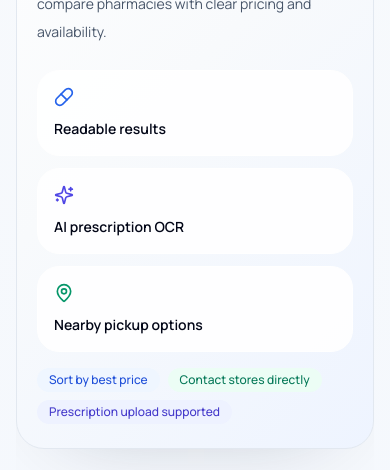
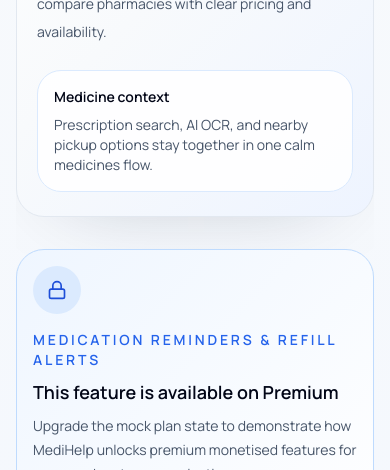
Before and after one commit to Eagle-eye-01/MediHelp, a Next.js app: page /medicines in a window 390 px wide. Shown: the part 374-844 px from the top of the page. Built offline with nearby package versions, Linux system fonts and the light colour scheme; no server answers; the database is empty.

Commit message:
Match mobile header pattern for trials and medicines

```diff
--- a/app/medicines/page.tsx
+++ b/app/medicines/page.tsx
@@ -16,7 +16,13 @@
         <InternalPageHeader
           actions={
             <div>
-              <div className="grid gap-3 sm:grid-cols-3">
+              <div className="rounded-[24px] border border-blue-100 bg-white/90 p-4 sm:hidden">
+                <p className="text-sm font-semibold text-slate-950">Medicine context</p>
+                <p className="mt-2 text-sm text-slate-600">
+                  Prescription search, AI OCR, and nearby pickup options stay together in one calm medicines flow.
+                </p>
+              </div>
+              <div className="hidden gap-3 sm:grid sm:grid-cols-3">
                 <div className="rounded-[22px] border border-white bg-white/90 p-4">
                   <Pill className="h-5 w-5 text-blue-600" />
                   <p className="mt-3 text-sm font-semibold text-slate-950">Readable results</p>
@@ -30,7 +36,7 @@
                   <p className="mt-3 text-sm font-semibold text-slate-950">Nearby pickup options</p>
                 </div>
               </div>
-              <div className="mt-4 flex flex-wrap gap-2">
+              <div className="mt-4 hidden flex-wrap gap-2 sm:flex">
                 <Badge className="bg-blue-50 text-blue-700">Sort by best price</Badge>
                 <Badge className="bg-emerald-50 text-emerald-700">Contact stores directly</Badge>
                 <Badge className="bg-indigo-50 text-indigo-700">Prescription upload supported</Badge>
--- a/app/trials/page.tsx
+++ b/app/trials/page.tsx
@@ -18,7 +18,13 @@
         <InternalPageHeader
           actions={
             <div>
-              <div className="grid gap-3 sm:grid-cols-3">
+              <div className="rounded-[24px] border border-blue-100 bg-white/90 p-4 sm:hidden">
+                <p className="text-sm font-semibold text-slate-950">Trial matching context</p>
+                <p className="mt-2 text-sm text-slate-600">
+                  AI matching, local language support, and care-aware filters are ready in one focused search flow.
+                </p>
+              </div>
+              <div className="hidden gap-3 sm:grid sm:grid-cols-3">
                 <div className="rounded-[22px] border border-white bg-white/90 p-4">
                   <BrainCircuit className="h-5 w-5 text-indigo-600" />
                   <p className="mt-3 text-sm font-semibold text-slate-950">AI matching</p>
@@ -32,7 +38,7 @@
                   <p className="mt-3 text-sm font-semibold text-slate-950">Care-aware filtering</p>
                 </div>
               </div>
-              <div className="mt-4 flex flex-wrap gap-2">
+              <div className="mt-4 hidden flex-wrap gap-2 sm:flex">
                 <Badge className="bg-indigo-50 text-indigo-700">Condition match scoring</Badge>
                 <Badge className="bg-blue-50 text-blue-700">City-based search</Badge>
                 <Badge className="bg-emerald-50 text-emerald-700">English, Tamil, Hindi</Badge>
```
